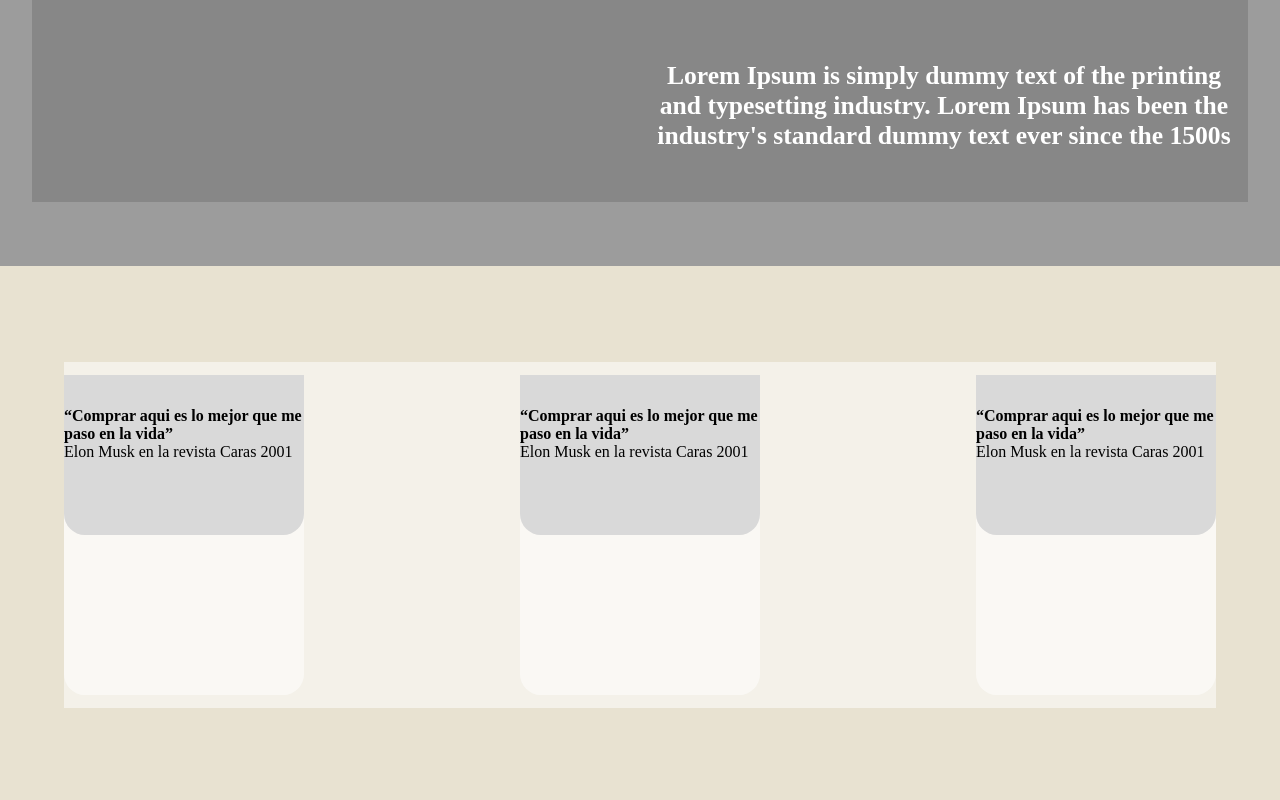
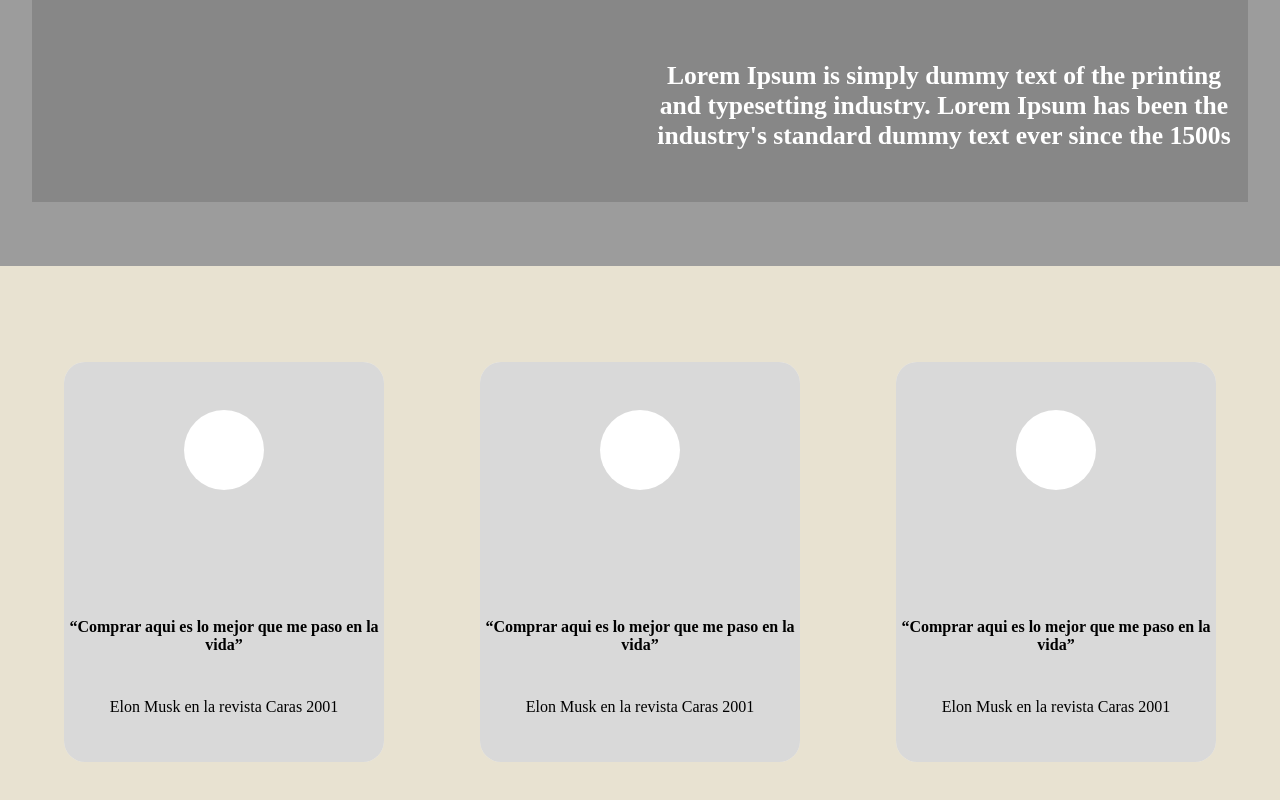
Before and after one commit to dangon200/PF-GRUPO16, a React (Create React App) app in the folder client/: page / in a window 1280 px wide. Shown: the part 2197-2997 px from the top of the page. Built offline with nearby package versions, Linux system fonts and the light colour scheme; a web font is replaced by a local one.

Commit message:
solucionando la card de comentarios de expertos

```diff
--- a/client/src/components/CardExpertos/CardExpertos.css
+++ b/client/src/components/CardExpertos/CardExpertos.css
@@ -1,4 +1,4 @@
-.card_container {
+.card_expertos_container {
     background-color: rgba(255, 255, 255, 0.541);
     width: 20em;
     height: 25em;
@@ -7,7 +7,7 @@
     border-radius: 21px;
 }
 
-.card_container-info {
+.card_expertos_container-info {
     background-color: #D9D9D9;
     width: 100%;
     height: 100%;
@@ -15,17 +15,36 @@
 
 }
 
-.card_container-img--cnt {
-    /* background-color: aquamarine; */
+.card_expertos_container-img--cnt {
+    height: 60%;
+    /* background-color: rgba(127, 255, 212, 0.275); */
     display: flex;
     justify-content: center;
-    padding: 1em 0;
+    padding: 3em 0;
 }
 
-.card_container-imagen {
+.card_expertos_container-imagen {
     background-color: #fff;
     width: 5em;
     height: 5em;
 
     border-radius: 50%;
 }
+
+.card_expertos_container-title--cnt {
+    /* background-color: aquamarine; */
+    padding-top: 1em;
+    text-align: center;
+    width: 100%;
+    height: 20%;
+    /* margin-top: 5em; */
+}
+
+.card_expertos_container-text--cnt {
+    /* background-color: rgb(144, 127, 255); */
+    width: 100%;
+    height: 20%;
+    border-radius: 0 0 21px 21px;
+    padding: 1em;
+    text-align: center;
+}
--- a/client/src/components/CardExpertos/CardExpertos.jsx
+++ b/client/src/components/CardExpertos/CardExpertos.jsx
@@ -5,17 +5,17 @@ import './CardExpertos.css'
 
 const CardExpertos = () => {
   return (
-    <div className='card_container'>
-        <div className='card_container-info'>
-            <div className='card_container-img--cnt'>
-                <div className='card_container-imagen'></div>
+    <div className='card_expertos_container'>
+        <div className='card_expertos_container-info'>
+            <div className='card_expertos_container-img--cnt'>
+                <div className='card_expertos_container-imagen'></div>
             </div>
-            <div className='card_container-title--cnt'>
+            <div className='card_expertos_container-title--cnt'>
                 <h4>
                     “Comprar aqui es lo mejor que me paso en la vida”
                 </h4>
             </div>
-            <div className='card_container-text--cnt'>
+            <div className='card_expertos_container-text--cnt'>
                 <p>
                     Elon Musk en la revista Caras 2001
                 </p>
--- a/client/src/pages/Secciones/Expertos/Expertos.css
+++ b/client/src/pages/Secciones/Expertos/Expertos.css
@@ -7,7 +7,7 @@
 }
 
 .home_expertos_container-cards {
-    background-color: rgba(255, 255, 255, 0.526);
+    /* background-color: rgba(255, 255, 255, 0.526); */
     display: flex;
     justify-content: space-between;
     width: 90%;
```
